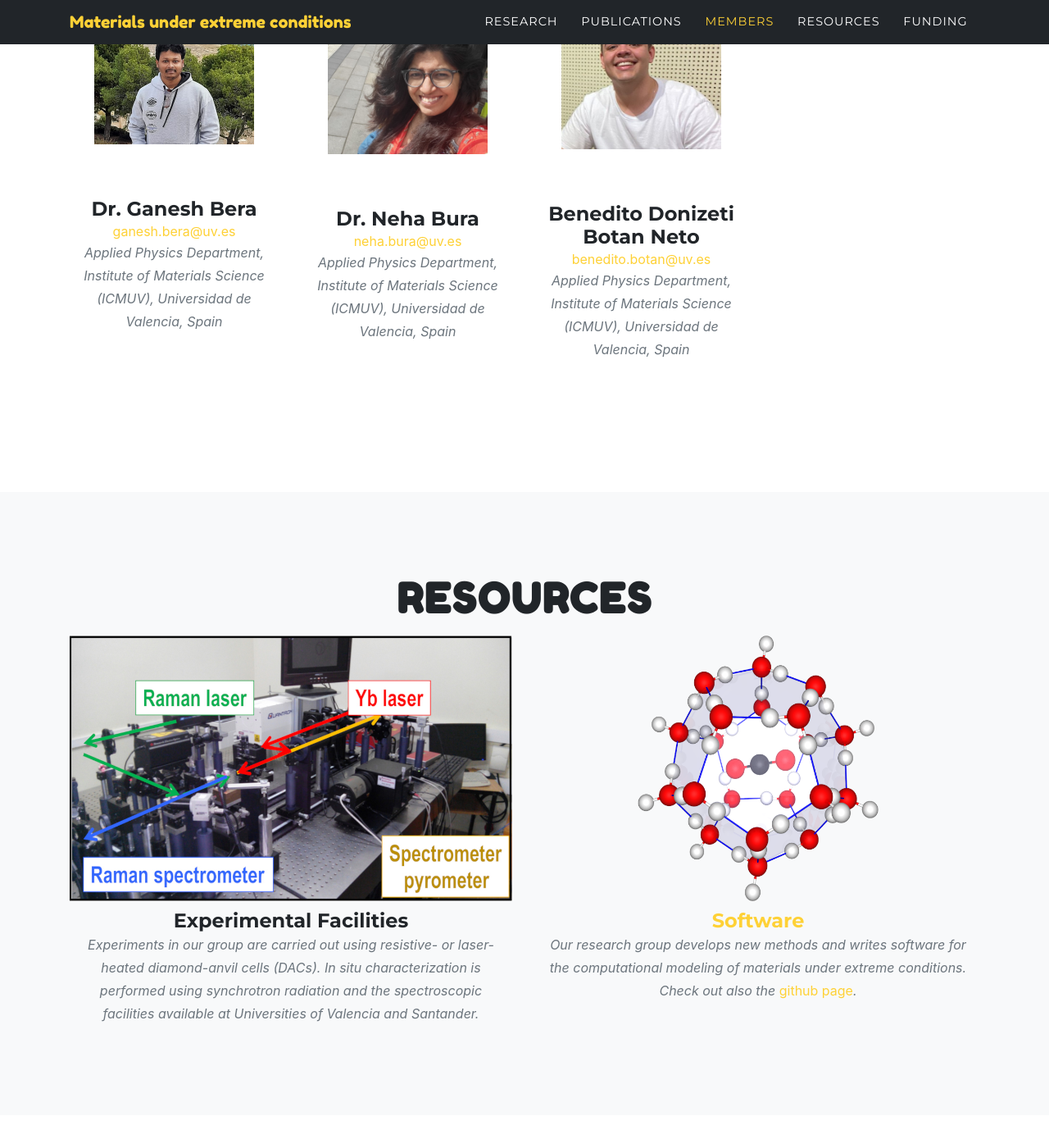
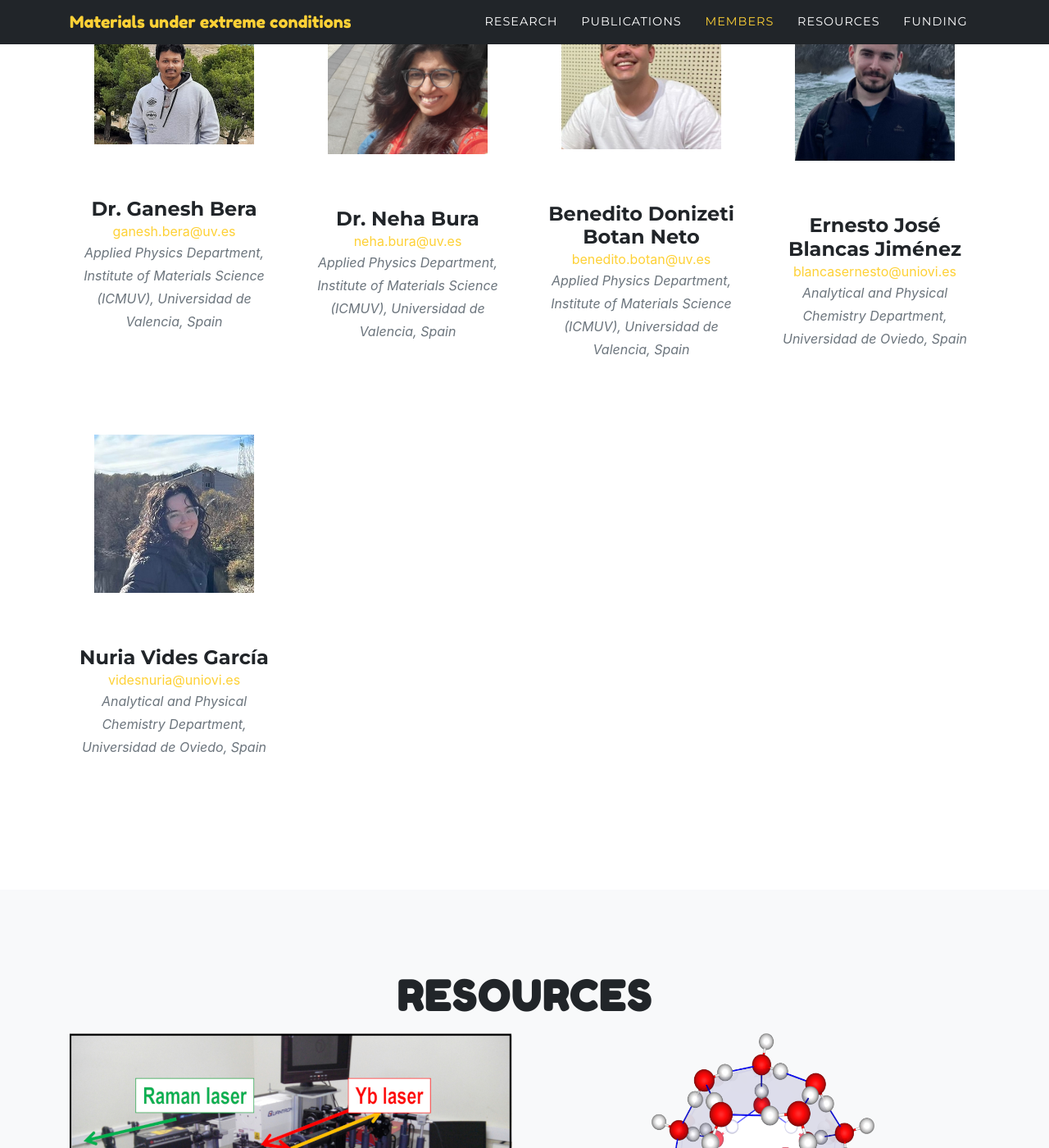
Before and after one commit to extreme-carbonates/extreme-carbonates.github.io, a Jekyll site: the page built from index.md, in a window 1280 px wide and 1400 px high, scrolled down 14482 px. Shown: the whole window at 82% size. Built offline with Jekyll 4.4.1, drawn with Linux system fonts in a browser that asks for light colours; some web fonts are replaced.

Commit message:
upload ernesto and nuria

```diff
--- a/_config.yml
+++ b/_config.yml
@@ -123,3 +123,13 @@ people:
   pic: neto.jpg
   email: benedito.botan@uv.es
   affiliation: Applied Physics Department, Institute of Materials Science (ICMUV), Universidad de Valencia, Spain
+
+- name: Ernesto José Blancas Jiménez
+  pic: ernesto.jpg
+  email: blancasernesto@uniovi.es
+  affiliation: Analytical and Physical Chemistry Department, Universidad de Oviedo, Spain
+
+- name: Nuria Vides García
+  pic: nuria.jpg
+  email: videsnuria@uniovi.es
+  affiliation: Analytical and Physical Chemistry Department, Universidad de Oviedo, Spain
```
Also changed, not shown: assets/img/team/ernesto.jpg (added), assets/img/team/nuria.jpg (added).
